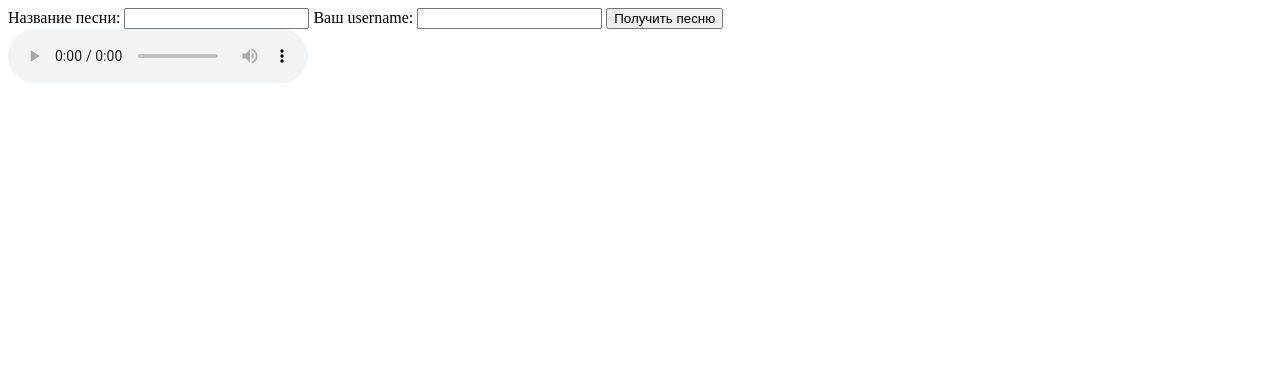
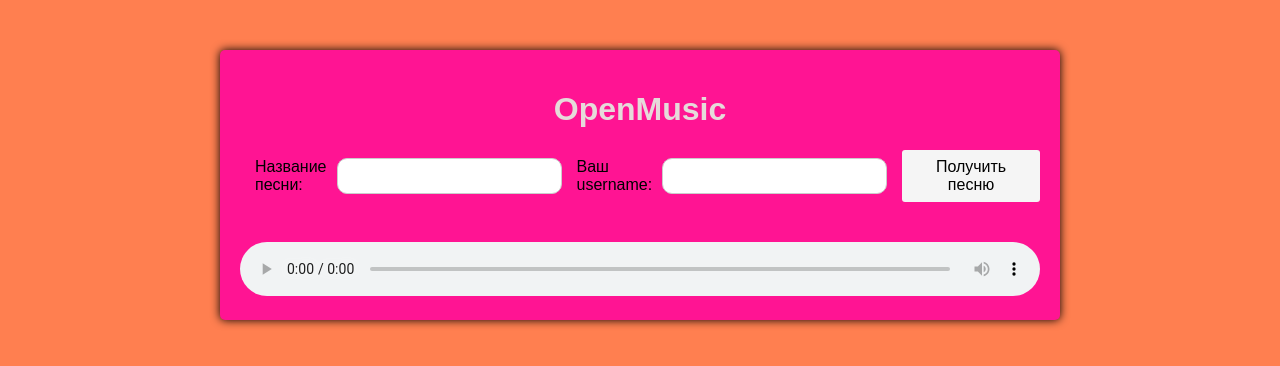
Before and after one commit to Just-Captain/OpenMusic, a FastAPI app: page / in a window 1280 px wide. Shown: the top 366 px of the page. Run offline with FastAPI, Linux system fonts and the light colour scheme.

Commit message:
index.html fix

```diff
--- a/backend/src/templates/index.html
+++ b/backend/src/templates/index.html
@@ -5,7 +5,64 @@
     <meta name="viewport" content="width=device-width, initial-scale=1.0">
     <title>OpenMusic</title>
 </head>
+<style>
+body{
+    font-family: Arial, Helvetica, sans-serif;
+    margin: 0;
+    padding: 0;
+    background-color: coral;
+}
+.container{
+    max-width: 800px;
+    margin: 50px auto;
+    padding: 20px;
+    background-color: deeppink;
+    border-radius: 5px;
+    box-shadow: 0 0 10px rgba(0, 0, 0, 1);
+}
+h1{
+    text-align: center;
+    color: #e6dada;
+}
+form{
+    display: flex;
+    align-items: center;
+    justify-content: space-between;
+    margin-bottom: 20px;
+}
+label{
+    flex: 1;
+    margin-right: 10px;
+    margin-left: 15px;
+}
+input{
+    flex: 3;
+    padding: 8px;
+    border: 1px solid #ccc;
+    border-radius: 10px;
+    font-size: 16px;
+}
+button{
+    padding: 8px 15px;
+    background-color: whitesmoke;
+    margin-left: 15px;
+    color: black;
+    border: none;
+    border-radius: 3px;
+    cursor: pointer;
+    font-size: 16px;
+}
+button:hover {
+    background-color: royalblue;
+}
+audio{
+    width: 100%;
+    margin-top: 20px;
+}
+</style>
 <body>
+    <div class="container">
+        <h1>OpenMusic</h1>
     <form>
         <label>Название песни:</label>
         <input id="inputNameMusic">
@@ -16,7 +73,7 @@
 <audio controls id="audioPlayer">
 
 </audio>
-
+</div>
 <script>
 
 const btnGetMusic = document.getElementById('btnGetMusic')
@@ -41,7 +98,6 @@ btnGetMusic.addEventListener('click', async function(event){
         link.download = inputNameMusic + '.mp3';
         link.textContent = 'ССЫЛКА НА СКАЧКУ'
         document.body.appendChild(link)
-
         //audioPlayer.player()
     }else{
         console.log('Не получен файл')
```
Also changed, not shown: 5 other files.
